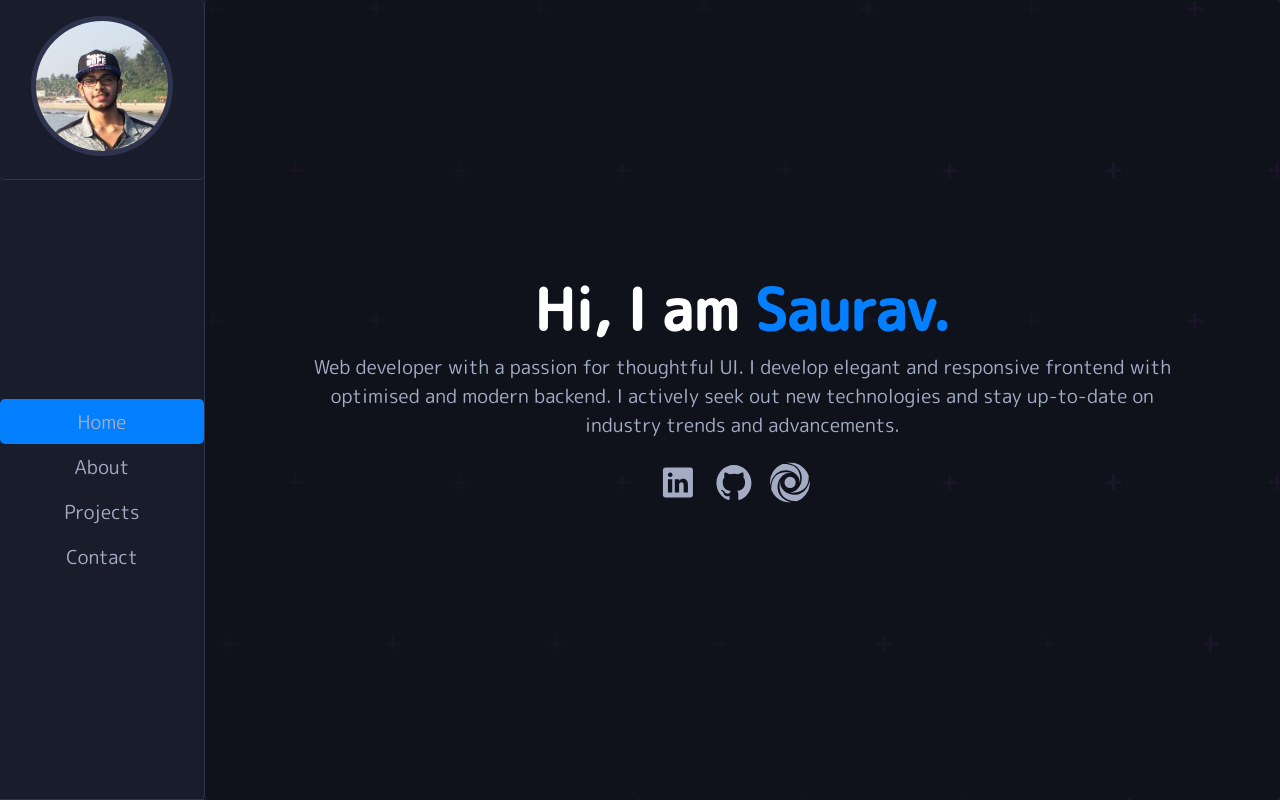
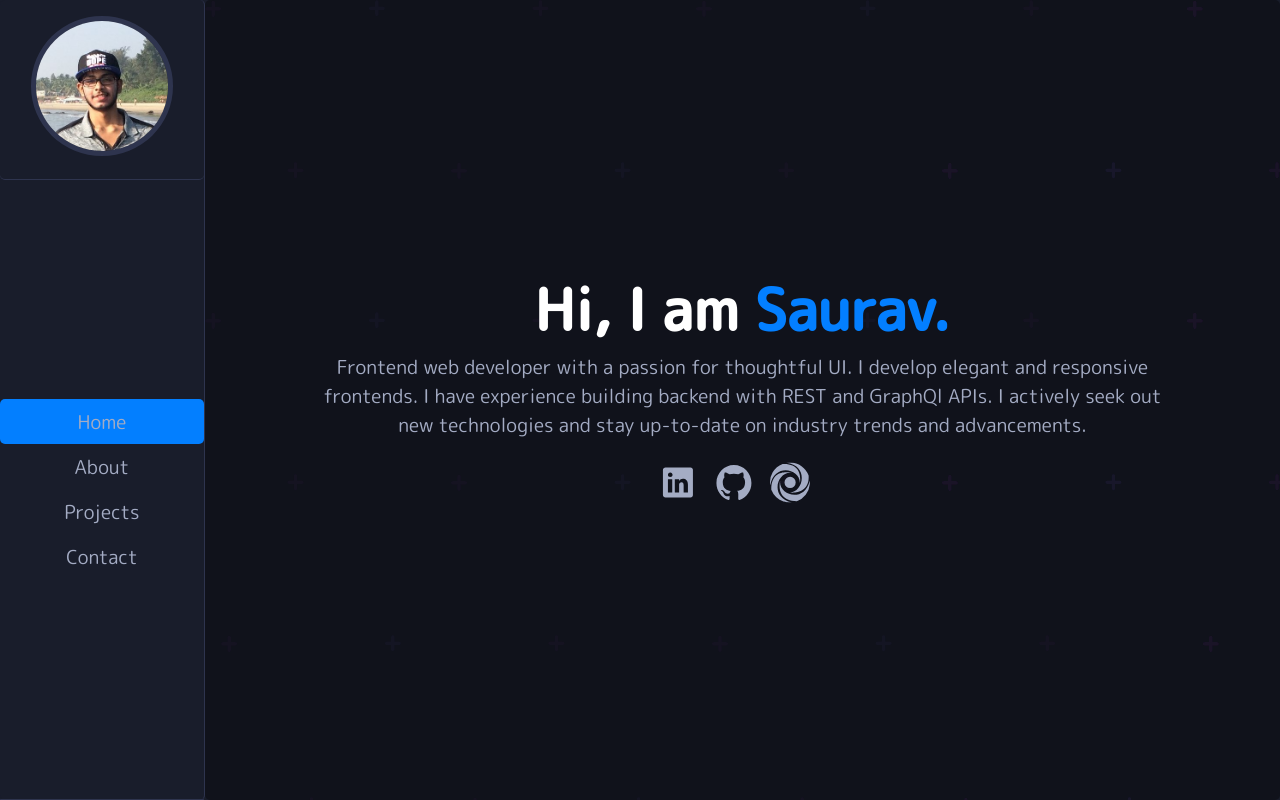
Before and after one commit to Saurav1999/profile, a React (Create React App) app: page / in a window 1280 px wide. Built offline with nearby package versions, Linux system fonts and the light colour scheme.

Commit message:
Changed home page text

```diff
--- a/src/Pages/HomePage.js
+++ b/src/Pages/HomePage.js
@@ -20,7 +20,7 @@ function HomePage() {
                     <span> Saurav.</span>
                 </h1>
                 <p className="h-sub-text">
-                Web developer with a passion for thoughtful UI. I develop elegant and responsive frontend with optimised and modern backend. I actively seek out new technologies and stay up-to-date on industry trends and advancements.
+                Frontend web developer with a passion for thoughtful UI. I develop elegant and responsive frontends. I have experience building backend with REST and GraphQl APIs. I actively seek out new technologies and stay up-to-date on industry trends and advancements.
                 </p>
                 <div className="icons">
                     <a href="https://www.linkedin.com/in/saurav-singh-a0793118b" className="icon-holder">
```
